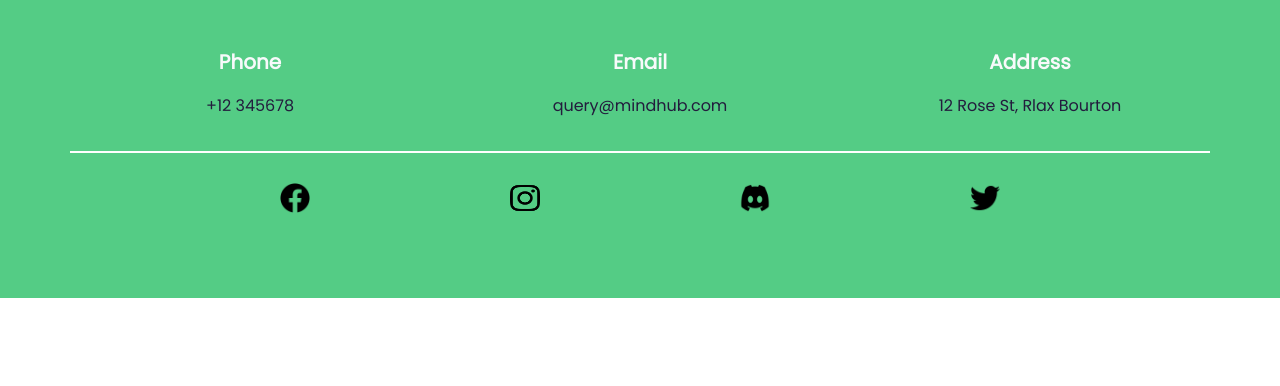
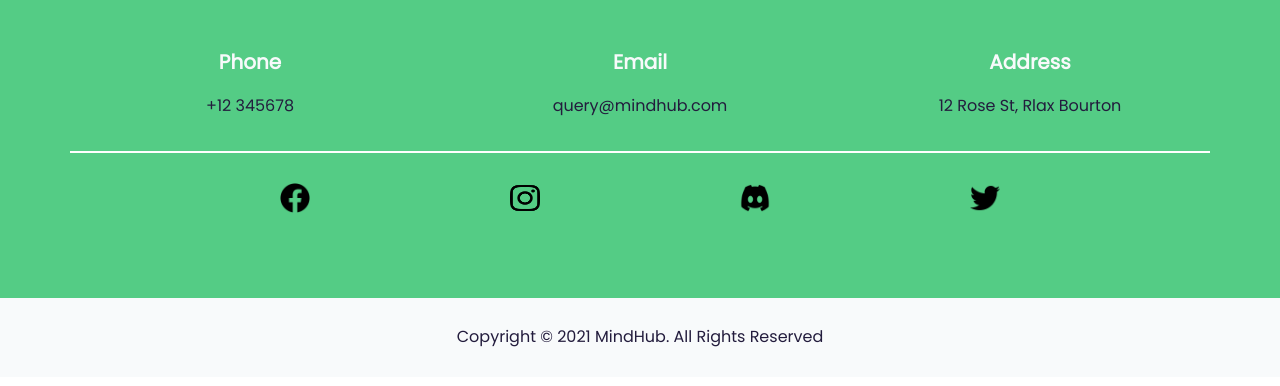
Before and after one commit to jainpranayr/mindHub, a plain HTML site: page index.html in a window 1280 px wide. Shown: the part 2964-3350 px from the top of the page. Drawn offline with Linux system fonts and the light colour scheme.

Commit message:
add copyright

```diff
--- a/css/style.css
+++ b/css/style.css
@@ -349,3 +349,13 @@ footer img {
   height: 3rem;
   cursor: pointer;
 }
+
+.copyright {
+  padding: 2.5rem 0;
+  background-color: var(--white-shade-2);
+  text-align: center;
+}
+
+.copyright p {
+  color: var(--black-shade-1);
+}
--- a/index.html
+++ b/index.html
@@ -209,6 +209,12 @@
       </div>
     </footer>
 
+    <!-- Copyright -->
+
+    <div class="copyright">
+      <p>Copyright &copy; 2021 MindHub. All Rights Reserved</p>
+    </div>
+
     <script src="script.js"></script>
   </body>
 </html>
```
